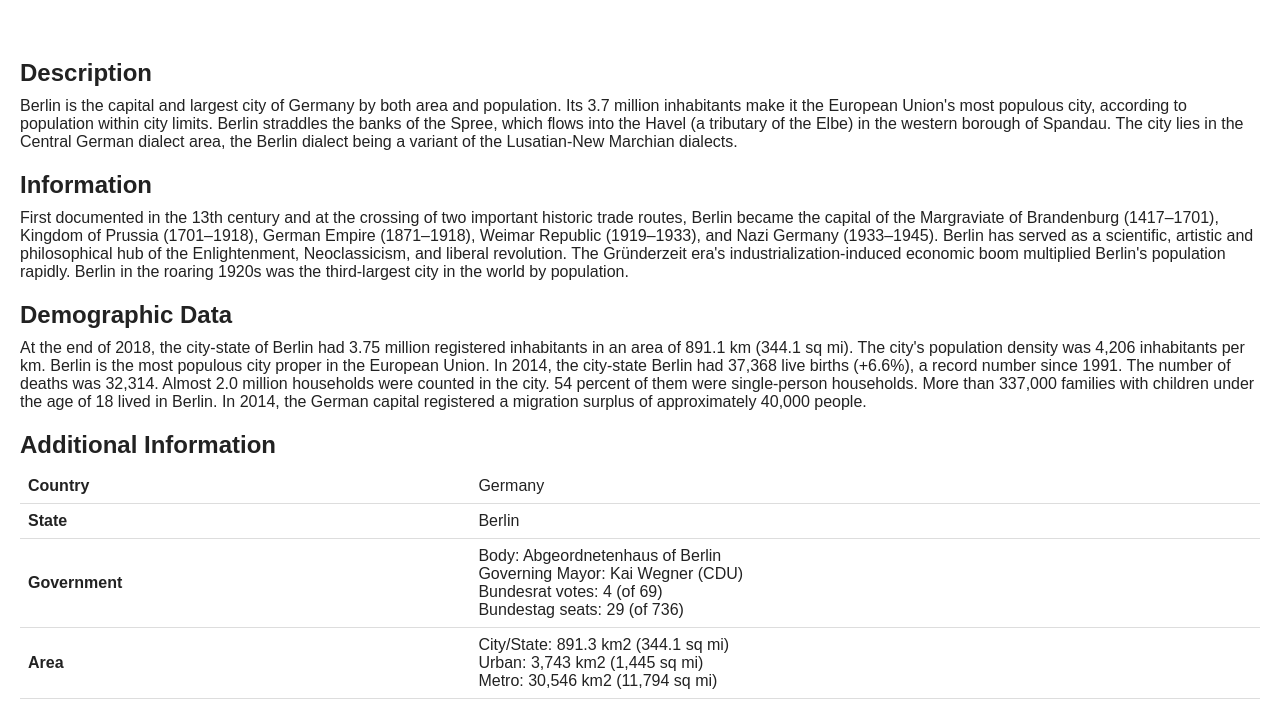
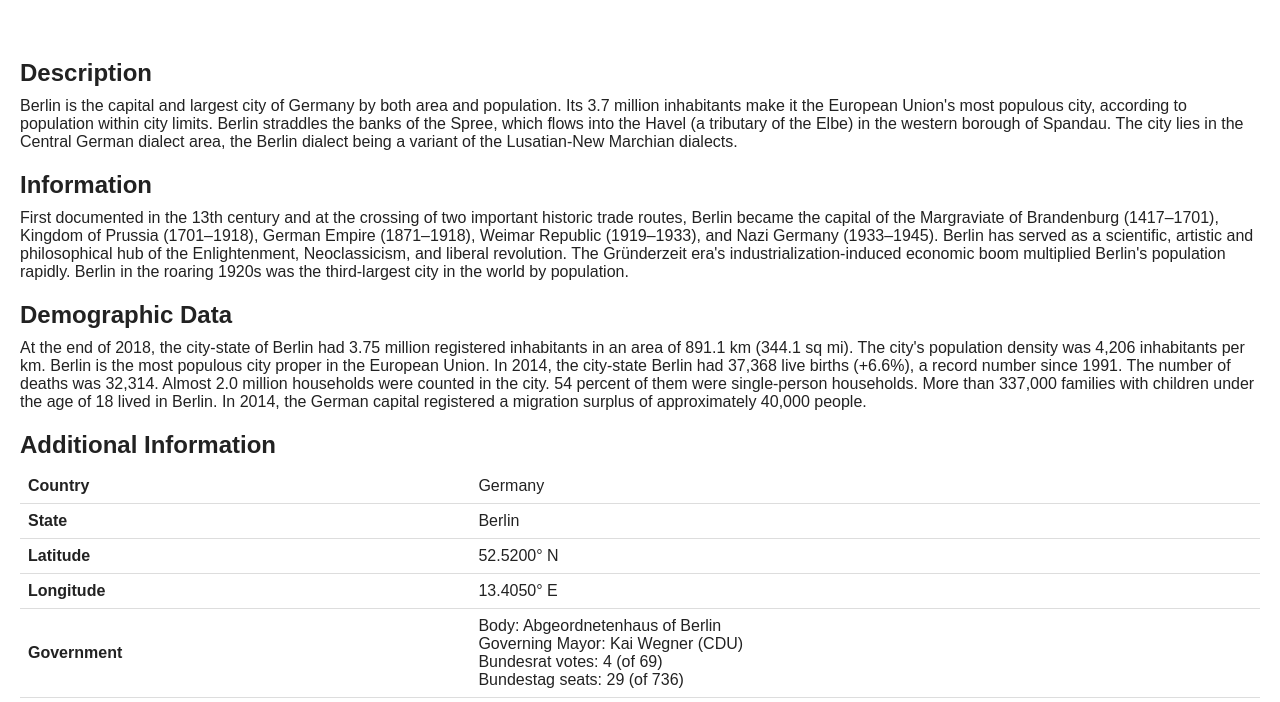
Before and after one commit to WBSCodingSchool/WBSipedia, a plain HTML site: page berlin.html in a window 1280 px wide. Shown: the part 98-800 px from the top of the page. Drawn offline with Linux system fonts and the light colour scheme.

Commit message:
added latitude and longitudes for cities

```diff
--- a/berlin.html
+++ b/berlin.html
@@ -61,6 +61,14 @@
           <tr>
             <th>State</th>
             <td>Berlin</td>
+          </tr>
+          <tr>
+            <th>Latitude</th>
+            <td>52.5200° N</td>
+          </tr>
+          <tr>
+            <th>Longitude</th>
+            <td>13.4050° E</td>
           </tr>
           <tr>
             <th>Government</th>
```
Also changed, not shown: hamburg.html (+8 -0 lines), munich.html (+8 -0 lines).
